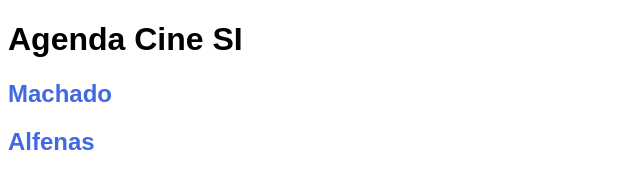
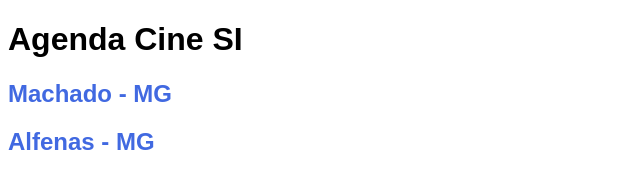
Before and after one commit to 5alomao/Desenvolvimento-Web-1, a plain HTML site: page projeto_cinema/index.html in a window 1280 px wide. Shown: the whole page, without its empty margins (0-640 px from the left). Drawn offline with Linux system fonts and the light colour scheme.

Commit message:
Atividade 01 - finalizada

```diff
--- a/projeto_cinema/index.html
+++ b/projeto_cinema/index.html
@@ -10,8 +10,8 @@
 <body>
     <h1>Agenda Cine SI</h1>
 
-    <h2><a href="cidades/machado.html">Machado</a></h2>
-    <h2><a href="cidades/alfenas.html">Alfenas</a></h2>
+    <h2><a href="cidades/machado.html">Machado - MG</a></h2>
+    <h2><a href="cidades/alfenas.html">Alfenas - MG</a></h2>
 </body>
 
 </html>
```
